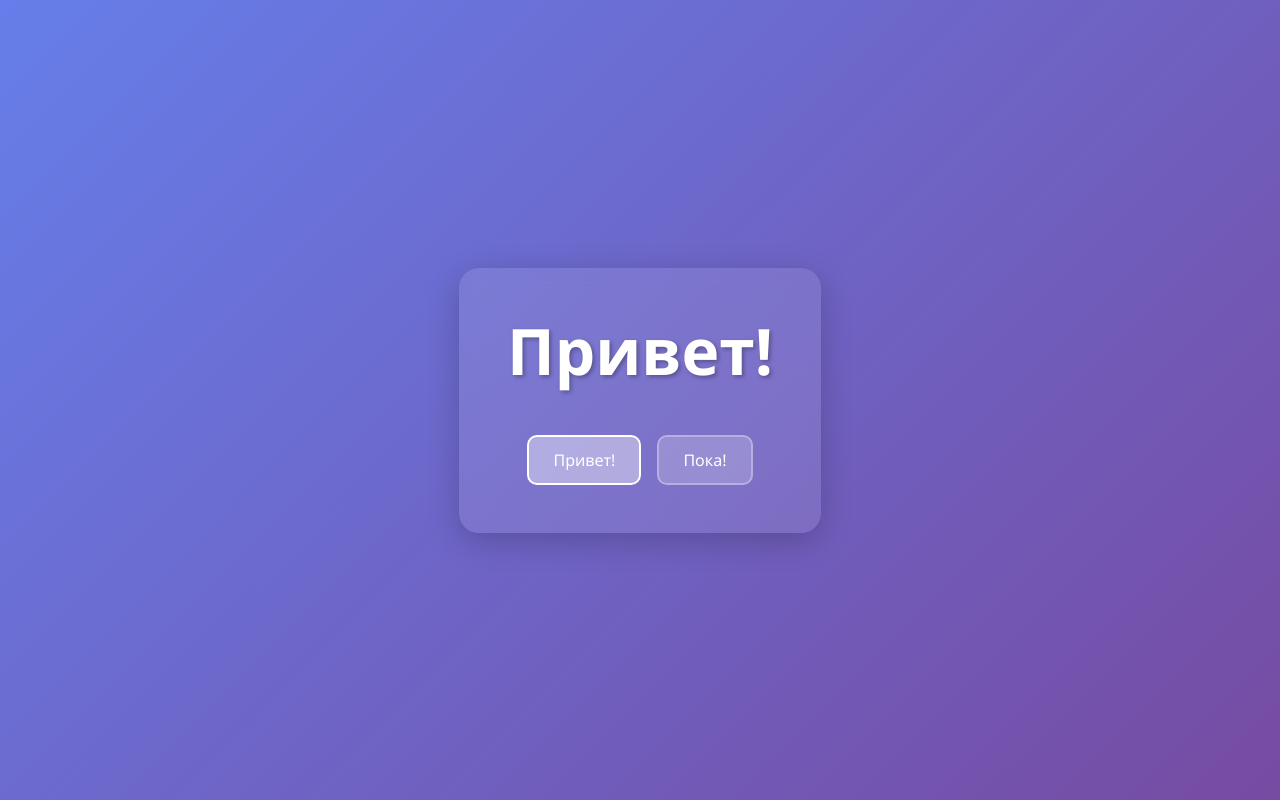
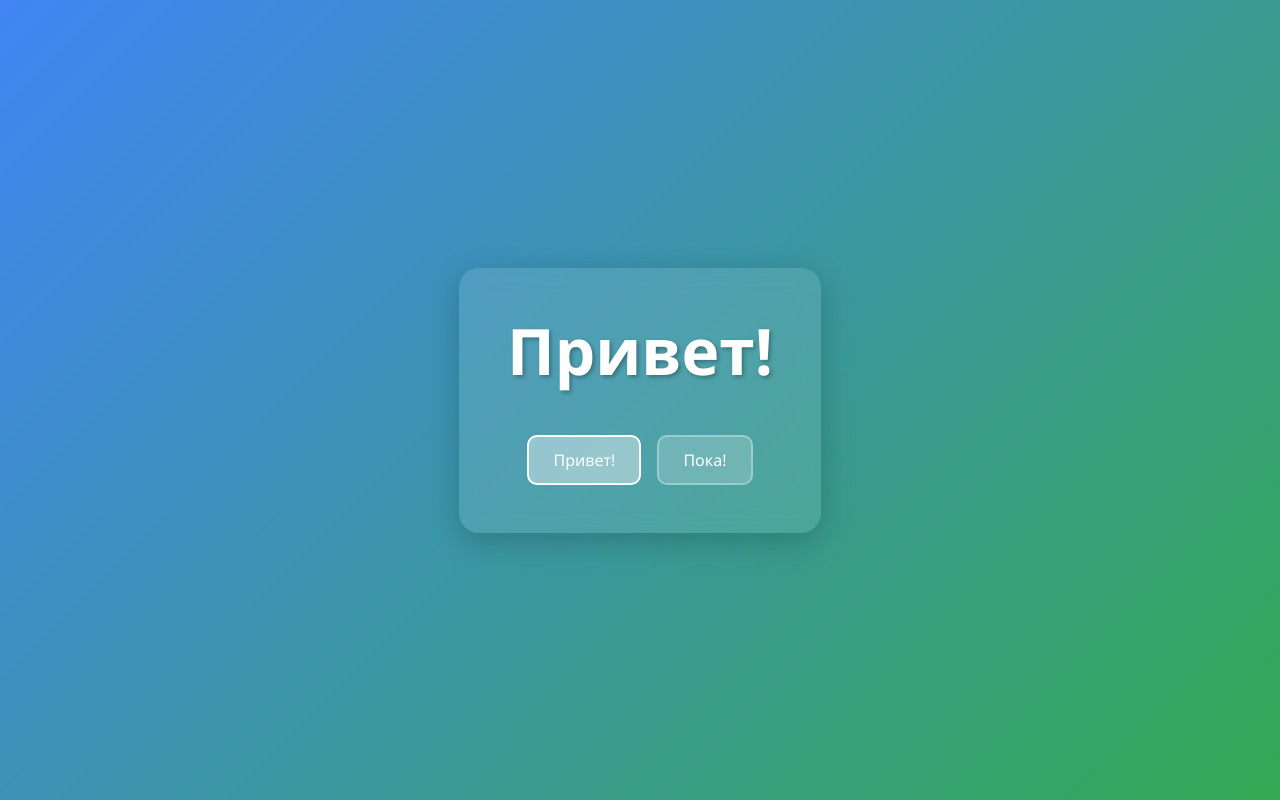
Before and after one commit to aleksei-martynov/plain-web-app, a FastAPI app: page /hello in a window 1280 px wide. Run offline with FastAPI, Linux system fonts and the light colour scheme.

Commit message:
Обновлена цветовая схема страниц на основе цветов Google

```diff
--- a/templates/goodbye.html
+++ b/templates/goodbye.html
@@ -18,7 +18,7 @@
             justify-content: center;
             align-items: center;
             font-family: 'Segoe UI', Tahoma, Geneva, Verdana, sans-serif;
-            background: linear-gradient(135deg, #f093fb 0%, #f5576c 100%);
+            background: linear-gradient(135deg, #34A853 0%, #4285F4 100%);
         }
 
         .container {
--- a/templates/hello.html
+++ b/templates/hello.html
@@ -18,7 +18,7 @@
             justify-content: center;
             align-items: center;
             font-family: 'Segoe UI', Tahoma, Geneva, Verdana, sans-serif;
-            background: linear-gradient(135deg, #667eea 0%, #764ba2 100%);
+            background: linear-gradient(135deg, #4285F4 0%, #34A853 100%);
         }
 
         .container {
```
